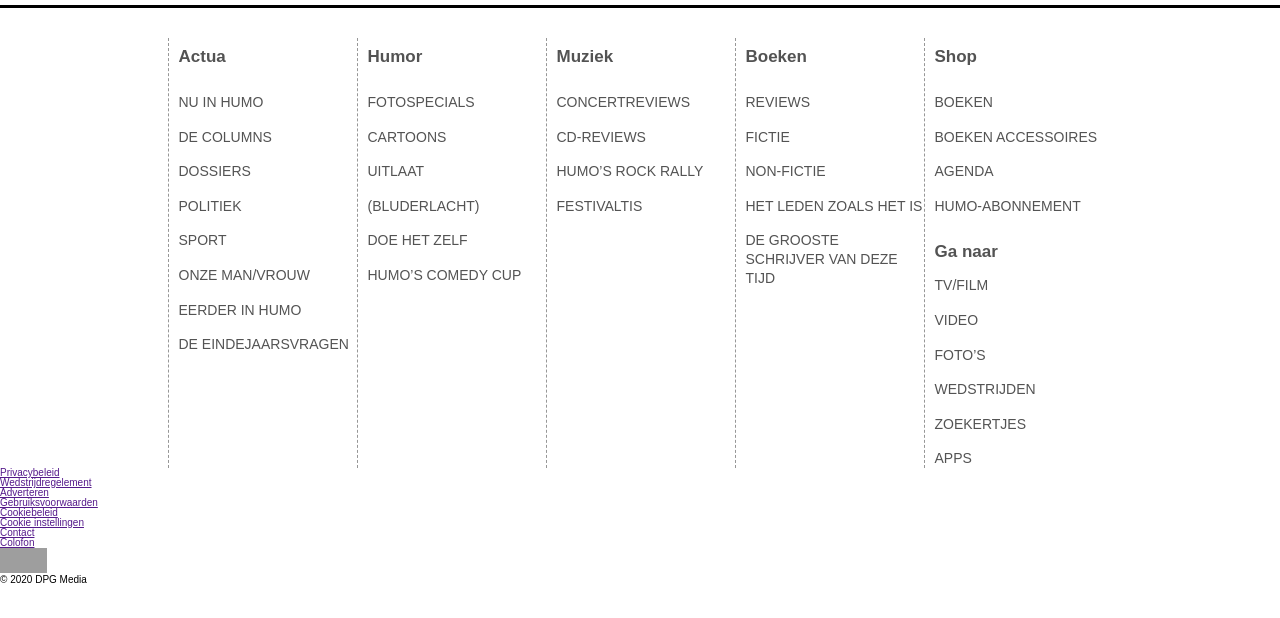
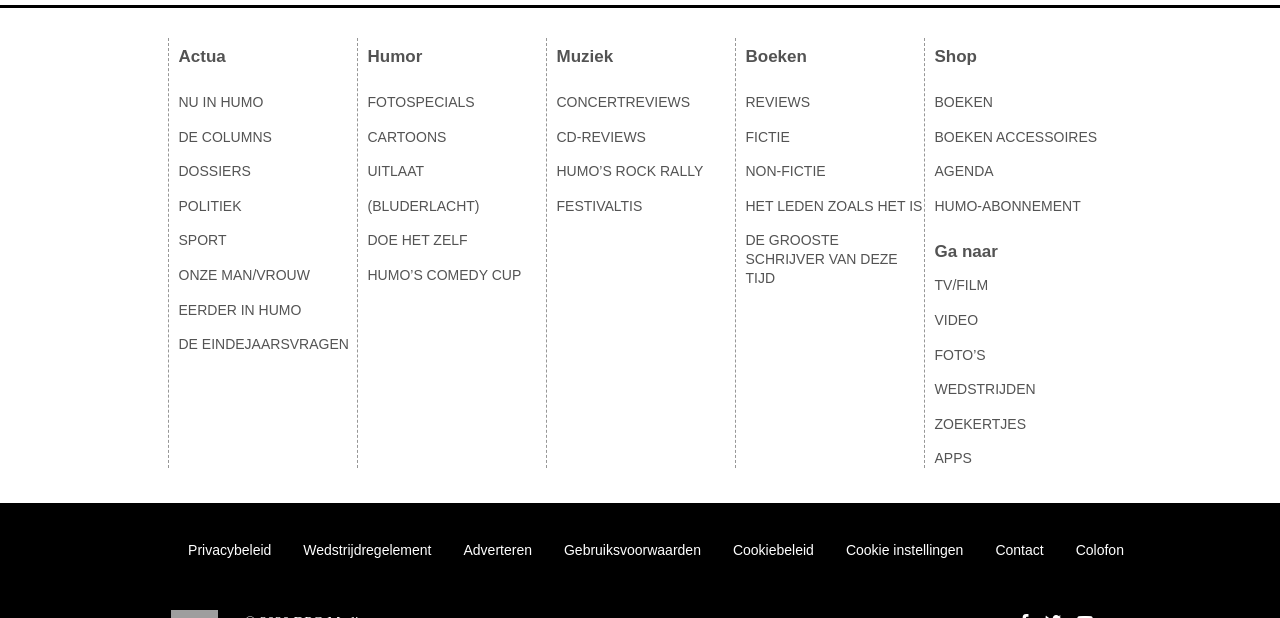
Before and after one commit to devinekask/int3-1920-Wotusay, a PHP site: page / in a window 1280 px wide. Shown: the part 5882-6500 px from the top of the page. Before the commit the page ends 6465 px from the top, so only its background shows below. Run offline with PHP 8.4, Linux system fonts and the light colour scheme; some web fonts are replaced; grey boxes are pictures that could not be loaded.

Commit message:
added the footer css

```diff
--- a/src/css/footer.css
+++ b/src/css/footer.css
@@ -1,7 +1,6 @@
 footer {
   border-top: solid 1px var(--colorBlack);
   margin-top: 4.8rem;
-  padding-bottom: 1rem;
 
   & .footer__nav {
     margin-top: 5px;
@@ -55,3 +54,56 @@ footer {
 .footer__nav-item {
   margin-top: 1.6rem;
 }
+
+.footer__wrapper {
+  background-color: var(--colorBlack);
+  margin-top: 3.5rem;
+  padding-bottom: 2rem;
+
+  & .general-items {
+    display: flex;
+    justify-content: center;
+    align-items: center;
+    margin-top: 5rem;
+
+    & p {
+      color: white;
+      font-family: NewsGothicStd;
+      font-size: 15px;
+      margin-right: 65.6rem;
+      margin-left: 2.7rem;
+    }
+
+    & .socials {
+      display: flex;
+      justify-content: center;
+      align-items: center;
+
+      & img {
+        margin-right: 16px;
+      }
+    }
+  }
+
+  & .footer__bottom {
+    display: flex;
+    justify-content: center;
+
+    & .footer__bottom-item {
+      margin-top: 3.8rem;
+
+      & .footer-bottom__link {
+        text-decoration: none;
+        color: white;
+        margin-left: 3.2rem;
+        font-family: news-gothic-std, sans-serif;
+        font-size: var(--smallSize);
+        line-height: 1.33;
+
+        &:hover {
+          text-decoration: underline;
+        }
+      }
+    }
+  }
+}
```
